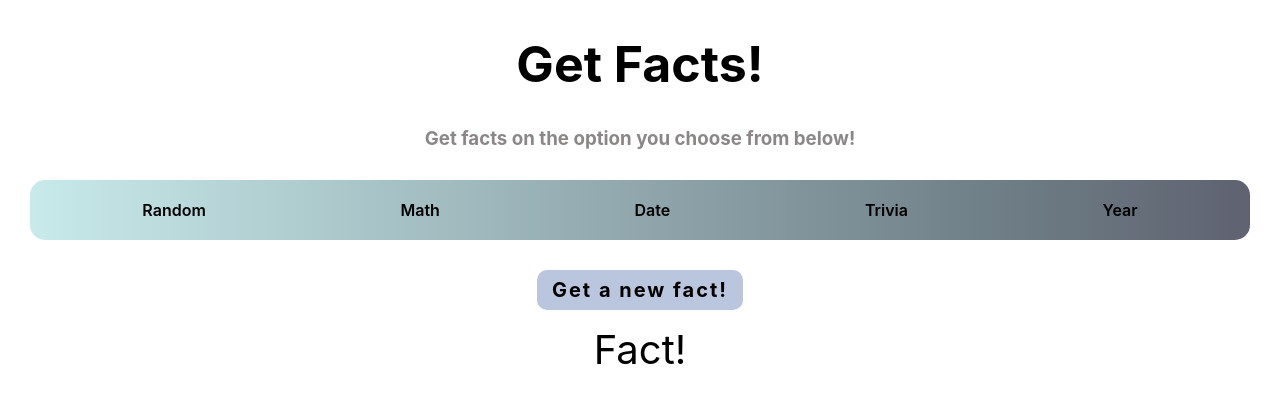
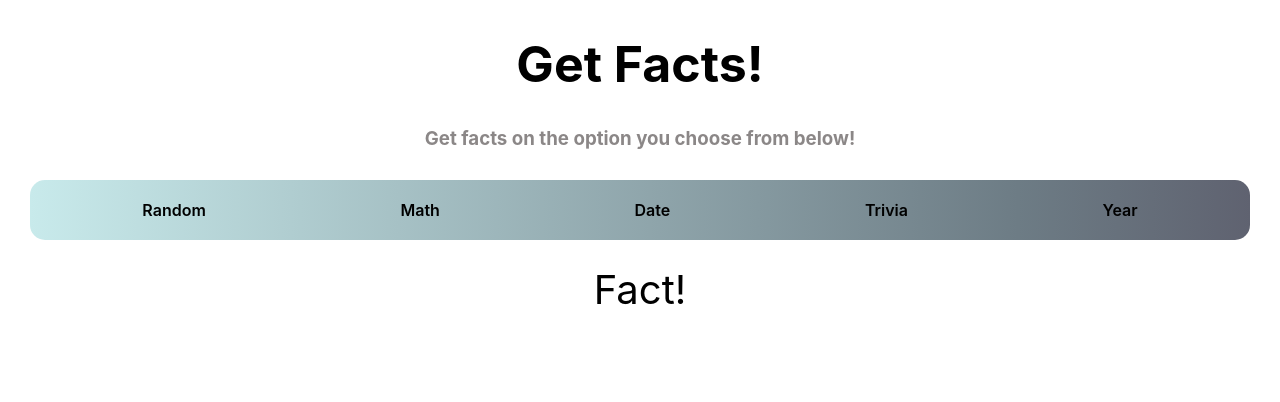
Before and after one commit to danielabrailo/numbers-facts, a React (Create React App) app: page / in a window 1280 px wide. Shown: the top 402 px of the page. Built offline with nearby package versions, Linux system fonts and the light colour scheme; no server answers; a web font is replaced by a local one.

Commit message:
small bug fix

```diff
--- a/src/components/Homepage.js
+++ b/src/components/Homepage.js
@@ -10,7 +10,7 @@ import Spinner from "./Spinner";
 
 const Homepage = () => {
   const [fact, setFact] = useState({});
-  const [option, setOption] = useState("1");
+  const [option, setOption] = useState();
   const [number, setNumber] = useState();
   const [day, setDay] = useState();
   const [month, setMonth] = useState();
@@ -51,6 +51,7 @@ const Homepage = () => {
       {(option === 2 || option === 4) && <Input setNumber={setNumber} />}
       {option === 3 && <DateInput setDay={setDay} setMonth={setMonth} />}
       {option === 5 && <Year setNumber={setNumber} />}
+      {option && (
         <Button
           setIsLoading={setIsLoading}
           fetchNewFact={fetchNewFact}
@@ -58,6 +59,7 @@ const Homepage = () => {
           option={option}
           setFact={setFact}
         />
+      )}
       <Fact fact={fact} option={option} />
       {isLoading && <Spinner />}
     </div>
```
Lines whose indentation alone changed are shown as unchanged.
